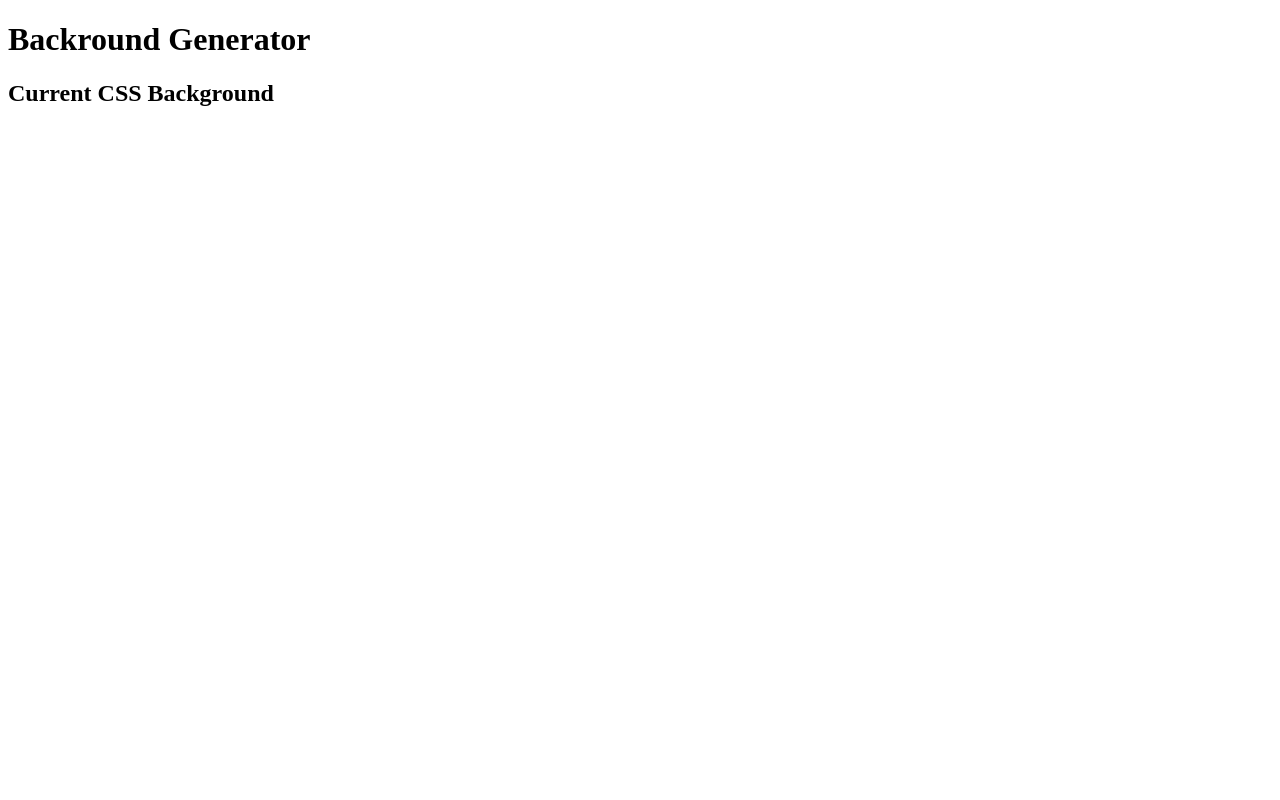
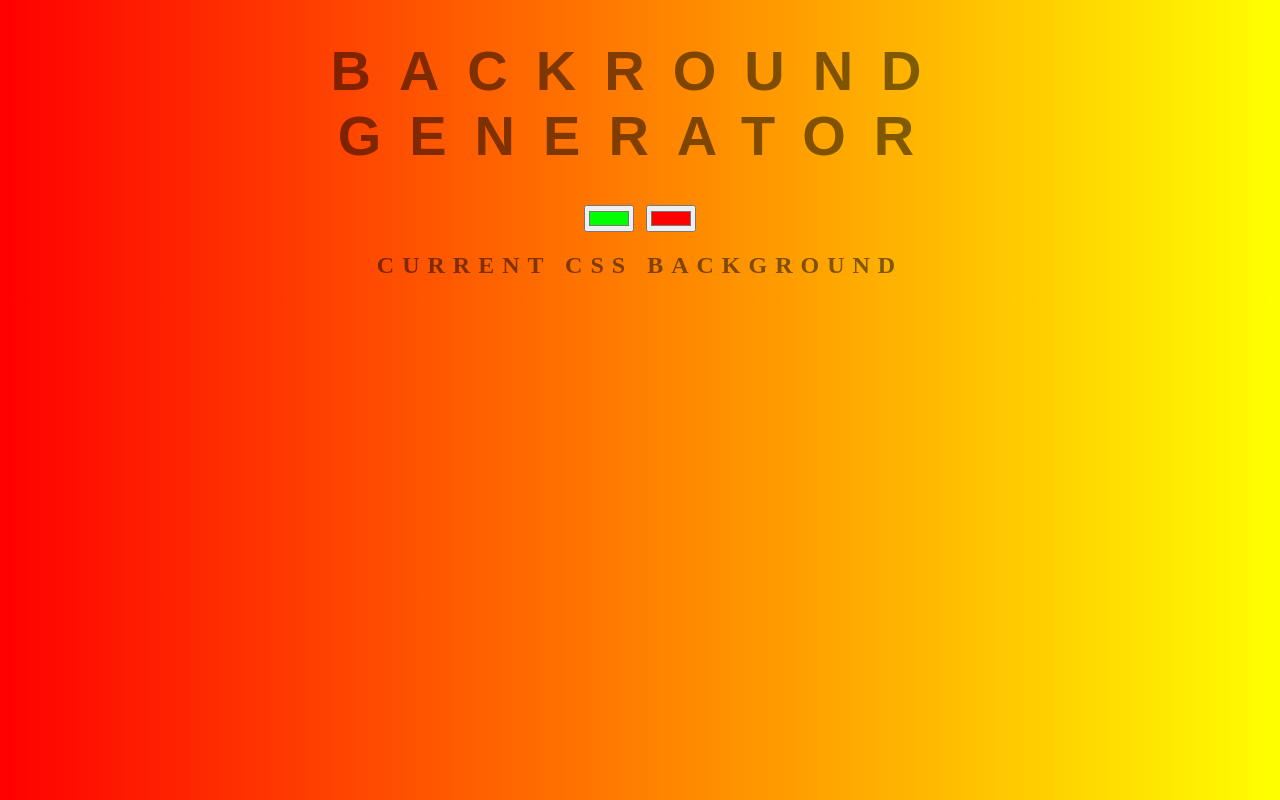
Before and after one commit to ashleycodes920/background-generator, a plain HTML site: page index.html in a window 1280 px wide. Drawn offline with Linux system fonts and the light colour scheme.

Commit message:
styles.css
added styles to style.css

```diff
--- a/index.html
+++ b/index.html
@@ -2,9 +2,12 @@
 <html>
   <head>
     <title>Gradient Background</title>
+    <link rel="stylesheet" type="text/css" href="style.css">
   </head>
   <body>
     <h1>Backround Generator</h1>
+    <input type="color" name="color1" value="#00ff00">
+    <input type="color" name="color2" value="#ff0000">
     <h2>Current CSS Background</h2>
     <h3></h3>
     <script type="text/javascript" src="script.js"></script>
--- a/style.css
+++ b/style.css
@@ -0,0 +1,26 @@
+body {
+  font: 'Raleway', sans-serif;
+  color: rgba(0,0,0,.5);
+  text-align: center;
+  text-transform: uppercase;
+  letter-spacing: .5em;
+  top: 15%;
+  background: linear-gradient(to right, red, yellow);
+}
+
+h1 {
+  font: 600 3.5em 'Raleway', sans-serif;
+  color: rgba(0,0,0,.5);
+  text-align: center;
+  text-transform: uppercase;
+  letter-spacing: .5em;
+  width: 100%;
+}
+
+h3 {
+  font: 900 1em 'Raleway', sans-serif;
+  color: rgba(0,0,0,.5);
+  text-align: center;
+  text-transform: none;
+  letter-spacing: .01em;
+}
```
